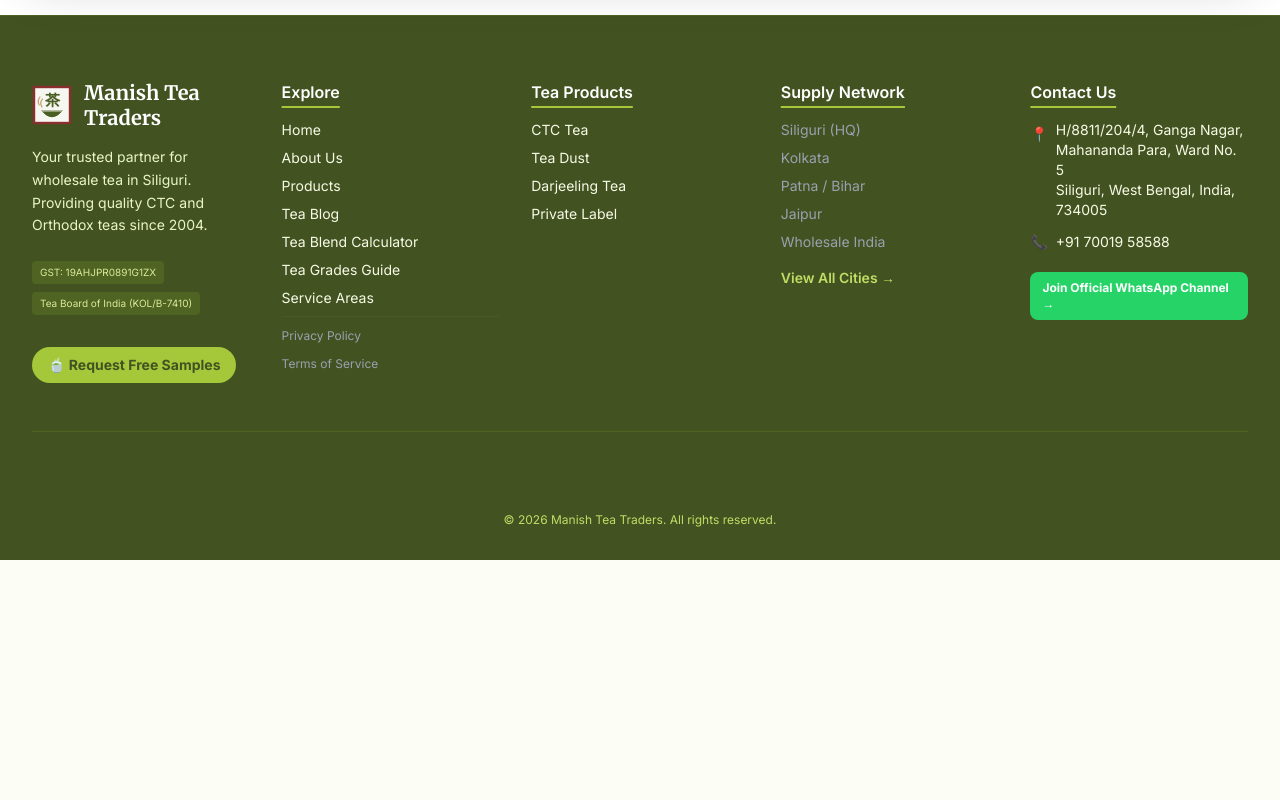
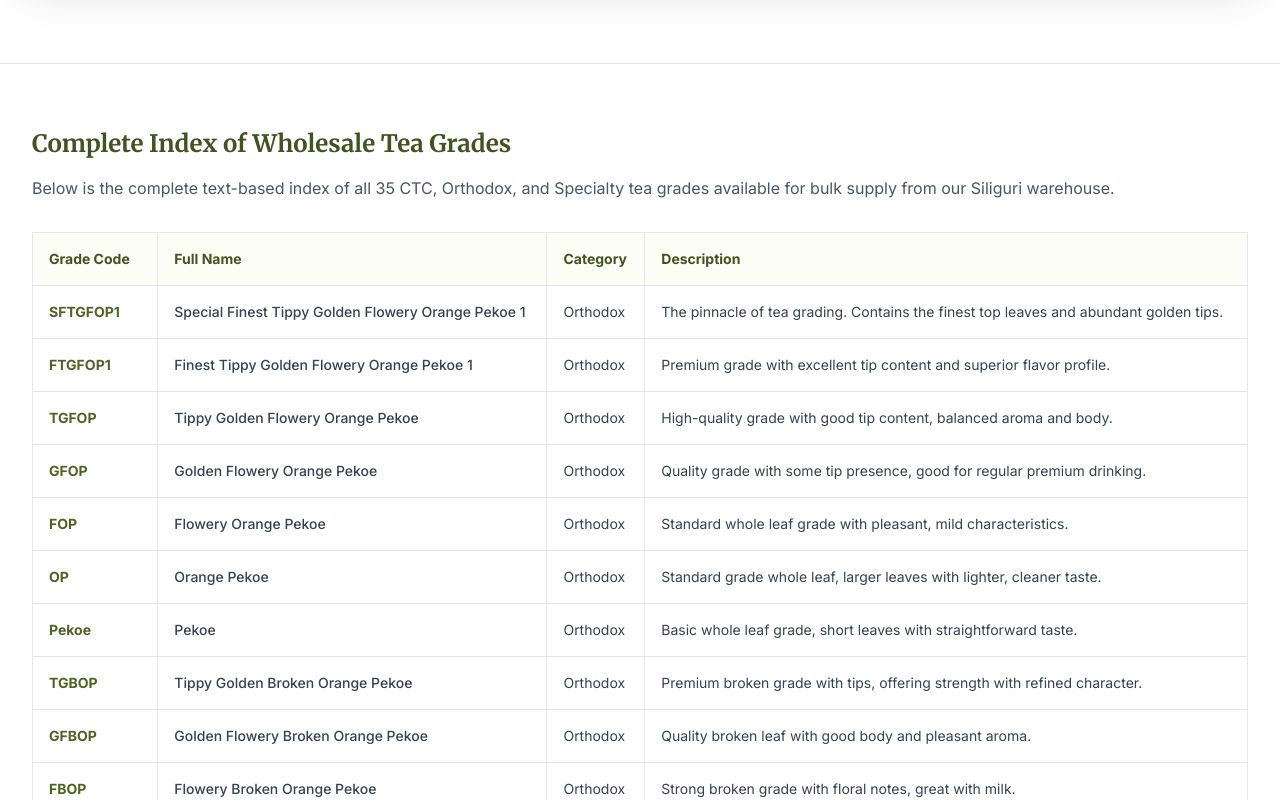
Before and after one commit to manishteatraders-lab/MTT2706, a Next.js app: page /tea-grades in a window 1280 px wide. Shown: the part 1440-2240 px from the top of the page. Before the commit the page ends 2000 px from the top, so only its background shows below. Built offline with nearby package versions, Linux system fonts and the light colour scheme.

Commit message:
feat: add static SEO fallback table to tea grades page

```diff
--- a/app/tea-grades/page.tsx
+++ b/app/tea-grades/page.tsx
@@ -1,6 +1,7 @@
 import React from 'react';
 import { TeaGradingSystem } from '../../components/TeaGradeExplorer/TeaGradingSystem';
 import { Metadata } from 'next';
+import { teaData } from '../../data/teaGrades';
 
 export const metadata: Metadata = {
   title: "Indian Tea Grades Explained — CTC, Orthodox & Specialty | BP, OF, PD, TGFOP Guide 2026",
@@ -11,10 +12,44 @@
 };
 
 export default function TeaGradesPage() {
+  const allGrades = teaData.flatMap(category =>
+    category.leafStyles.flatMap(style => style.grades)
+  );
+
   return (
     <div className="bg-white">
       <main className="pt-16">
         <TeaGradingSystem />
+
+        {/* SEO Fallback: Static HTML Table of all grades for search engine crawlers */}
+        <div className="max-w-7xl mx-auto px-4 sm:px-6 lg:px-8 py-16 mt-12 border-t border-gray-200">
+          <h2 className="text-2xl font-bold font-serif mb-4 text-tea-900">Complete Index of Wholesale Tea Grades</h2>
+          <p className="mb-8 text-gray-600">
+            Below is the complete text-based index of all {allGrades.length} CTC, Orthodox, and Specialty tea grades available for bulk supply from our Siliguri warehouse.
+          </p>
+          <div className="overflow-x-auto">
+            <table className="w-full text-left border-collapse border border-gray-200 text-sm">
+              <thead>
+                <tr className="bg-tea-50 text-tea-900">
+                  <th className="p-4 border border-gray-200 font-bold whitespace-nowrap">Grade Code</th>
+                  <th className="p-4 border border-gray-200 font-bold">Full Name</th>
+                  <th className="p-4 border border-gray-200 font-bold">Category</th>
+                  <th className="p-4 border border-gray-200 font-bold">Description</th>
+                </tr>
+              </thead>
+              <tbody className="text-gray-700">
+                {allGrades.map((grade) => (
+                  <tr key={grade.id} className="hover:bg-gray-50 transition-colors">
+                    <td className="p-4 border border-gray-200 font-bold text-tea-800">{grade.code}</td>
+                    <td className="p-4 border border-gray-200 font-medium">{grade.fullName}</td>
+                    <td className="p-4 border border-gray-200 capitalize">{grade.category}</td>
+                    <td className="p-4 border border-gray-200">{grade.description}</td>
+                  </tr>
+                ))}
+              </tbody>
+            </table>
+          </div>
+        </div>
       </main>
     </div>
   );
```
